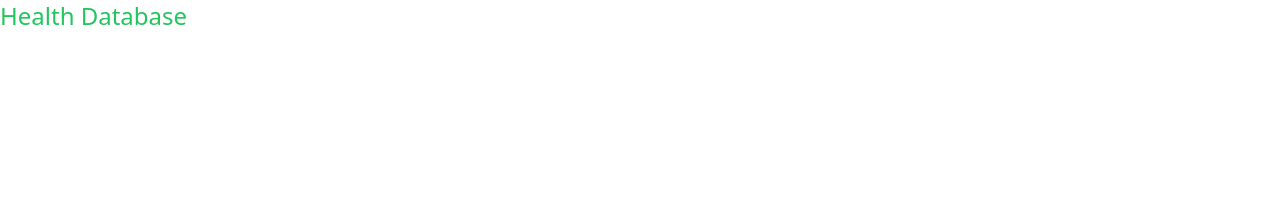
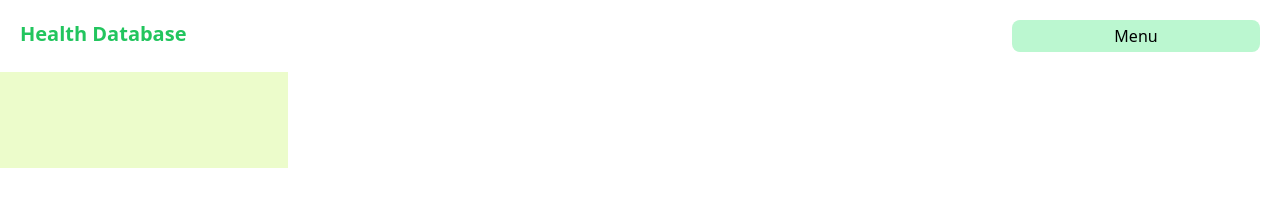
Before and after one commit to meike0143/BreweryDatabase, a website built with Vite: page index.html in a window 1280 px wide. Built offline with nearby package versions, Linux system fonts and the light colour scheme.

Commit message:
small start to index page

```diff
--- a/index.html
+++ b/index.html
@@ -10,8 +10,14 @@
 
 <body>
   <main id="app" class="h-screen">
-    <section>
-      <h1 class="text-green-500 text-2xl">Health Database</h1>
+    <section class="p-5 flex flex-row">
+      <h1 class="basis-4/5 font-bold text-green-500 text-xl">Health Database</h1>
+      <button class="basis-1/5 bg-green-200 rounded-lg w-20 h-8">
+        <a href="menu.html" class="text-center">Menu</a>
+      </button>
+    </section>
+    <section class="justify-center w-72 h-24 bg-lime-100">
+
     </section>
   </main>
   <script type="module" src="./assets/js/main.js"></script>
```
